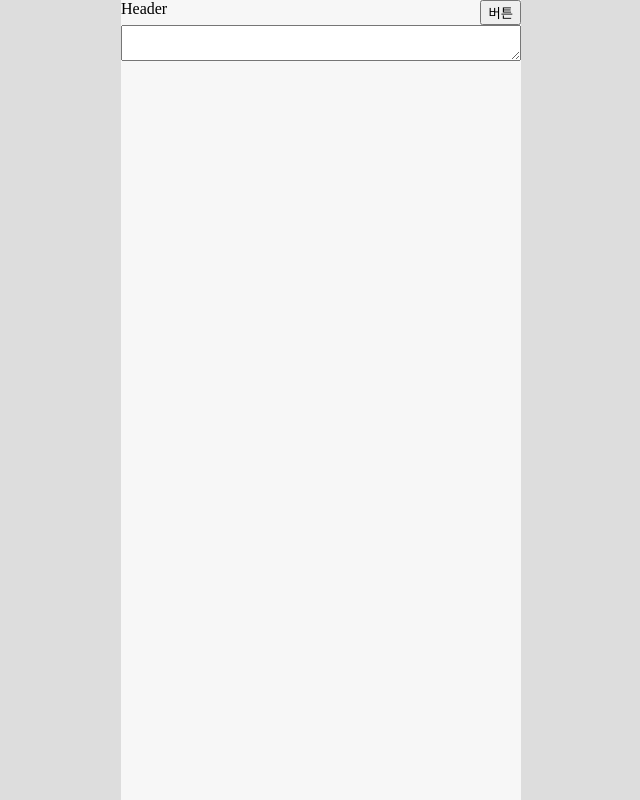
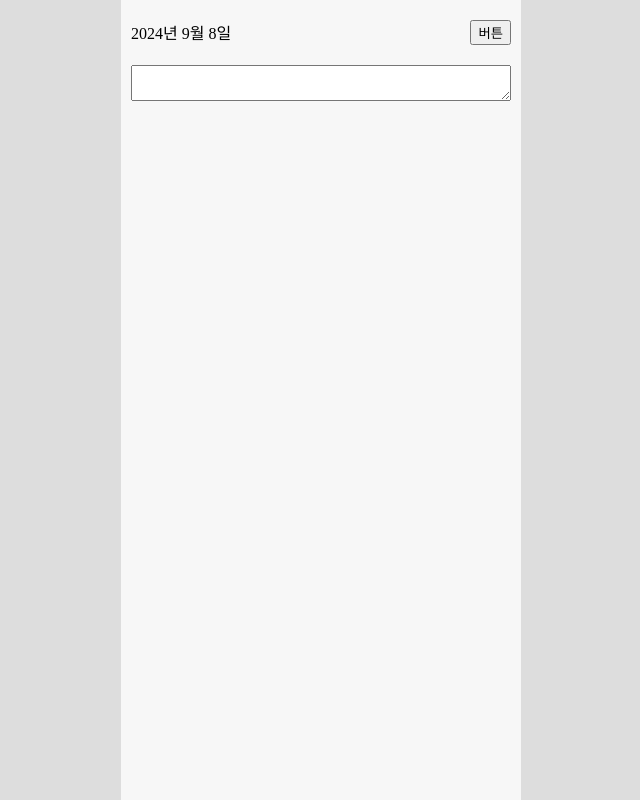
Before and after one commit to 920604abc/simple-dairy, a React (Vite) app: page / in a window 1280 px wide. Shown: the whole page, without its empty margins (319-959 px from the left). Built offline with nearby package versions, Linux system fonts and the light colour scheme.

Commit message:
일기 내용을 localStorage에 저장

```diff
--- /dev/null
+++ b/src/App.css
@@ -0,0 +1,19 @@
+.container {
+  max-width: 400px;
+  background: #f7f7f7;
+  margin: auto;
+  height: 100vh;
+  padding: 20px 10px;
+  box-sizing: border-box;
+}
+
+.header {
+  display: flex;
+  justify-content: space-between;
+  margin-bottom: 20px;
+}
+
+.content textarea {
+  width: 100%;
+  box-sizing: border-box;
+}
--- a/src/App.jsx
+++ b/src/App.jsx
@@ -1,20 +1,38 @@
+import { useState } from "react";
+import "./App.css";
+
 function App() {
+  const [text, setText] = useState("");
+
+  const now = new Date();
+  const year = now.getFullYear();
+  const month = now.getMonth() + 1;
+  const date = now.getDate();
+  const today = `${year}년 ${month}월 ${date}일`;
+
   return (
-    <div
-      style={{
-        maxWidth: 400,
-        background: "#f7f7f7",
-        margin: "auto",
-        height: "100vh",
-      }}>
-      <div style={{ display: "flex", justifyContent: "space-between" }}>
-        <div>Header</div>
+    <div className="container">
+      <div className="header">
+        <div>{today}</div>
         <div>
           <button>버튼</button>
         </div>
       </div>
-      <div>
-        <textarea style={{ width: "100%", boxSizing: "border-box" }} />
+      <div className="content">
+        <textarea
+          value={text}
+          onChange={(e) => {
+            const value = e.target.value;
+            setText(value);
+            const diary = JSON.parse(
+              window.localStorage.getItem("diary") || "{}"
+            );
+            window.localStorage.setItem(
+              "diary",
+              JSON.stringify({ ...diary, [date]: value })
+            );
+          }}
+        />
       </div>
     </div>
   );
```
